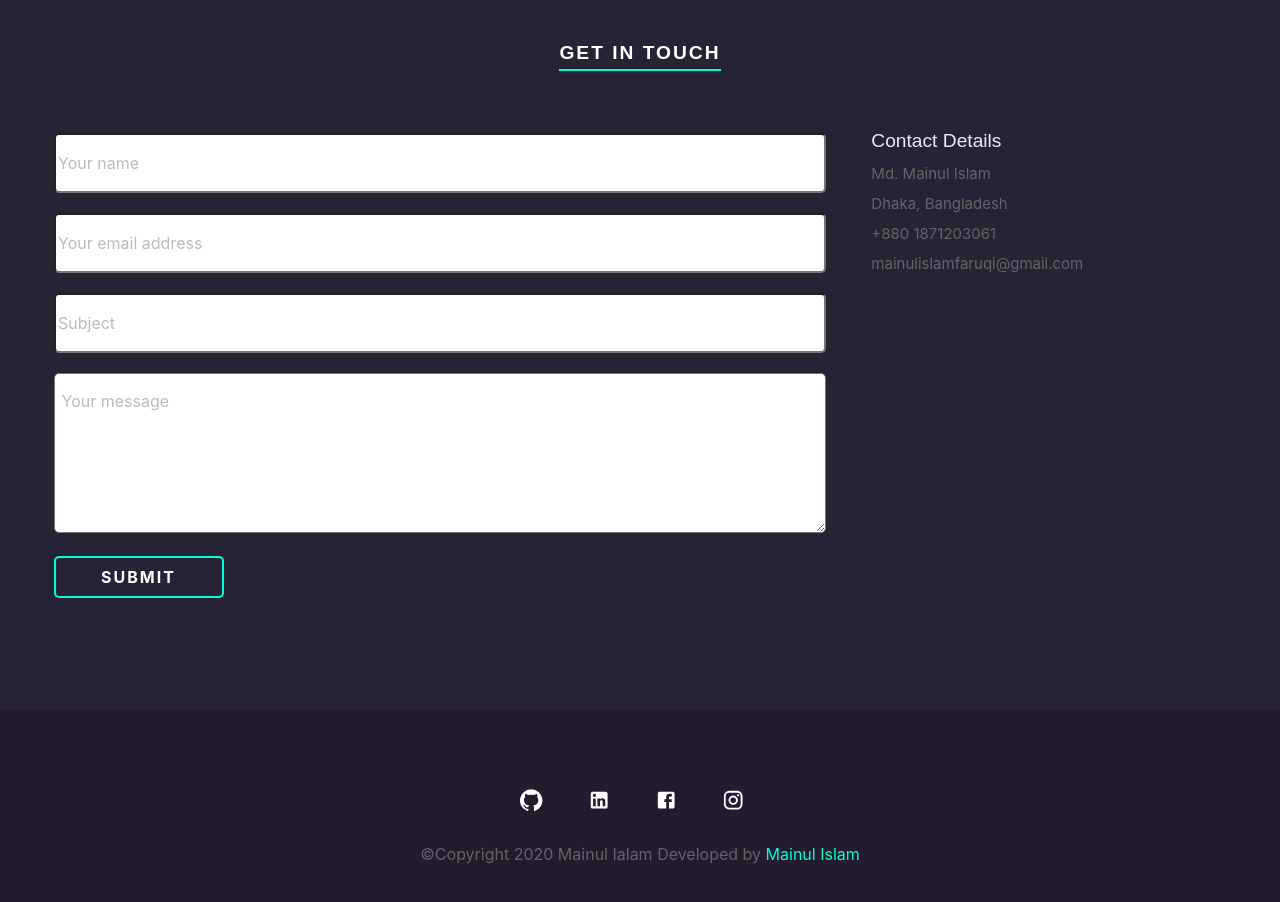
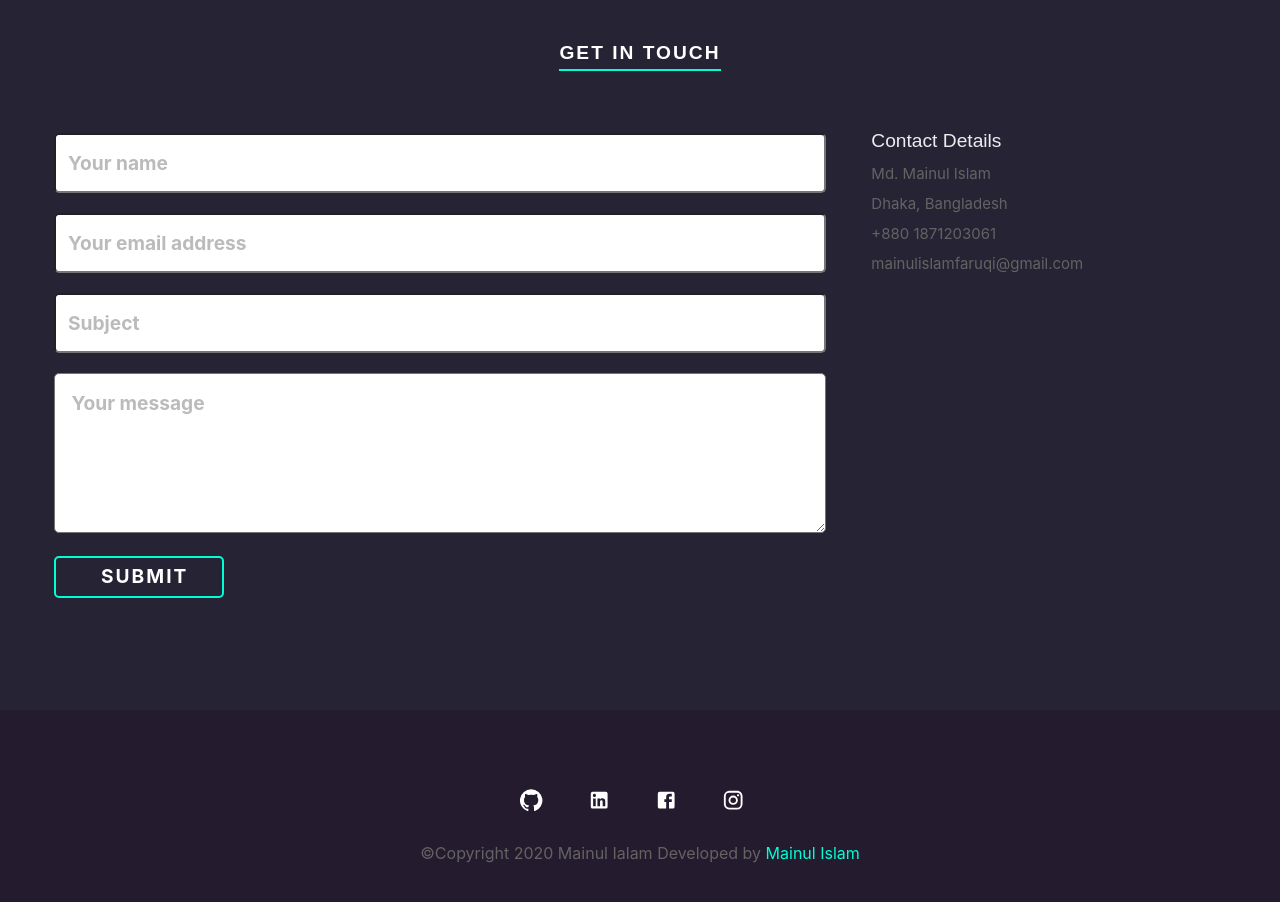
Before and after one commit to CrazyPythonLover1/ReactJs-Portfolio, a React (Create React App) app: page / in a window 1280 px wide. Shown: the part 4280-5182 px from the top of the page. Built offline with nearby package versions, Linux system fonts and the light colour scheme.

Commit message:
Added Contact page

```diff
--- a/package.json
+++ b/package.json
@@ -8,6 +8,7 @@
     "@testing-library/jest-dom": "^4.2.4",
     "@testing-library/react": "^9.5.0",
     "@testing-library/user-event": "^7.2.1",
+    "aos": "^2.3.4",
     "emailjs-com": "^2.6.3",
     "react": "^16.13.1",
     "react-dom": "^16.13.1",
--- a/src/App.js
+++ b/src/App.js
@@ -9,6 +9,7 @@ import {
 import Home from './components/Home/Home/Home';
 import About from './components/About/About';
 import Work from './components/Work/Work';
+import ContactPage from './components/ContactPage/ContactPage';
 
 function App() {
   return (
@@ -25,6 +26,10 @@ function App() {
           <Route path="/work">
             <Work/>
           </Route>
+
+          <Route path="/contact">
+            <ContactPage/>
+          </Route>
         </Switch>
       </div>
     </Router>
--- a/src/components/About/About.js
+++ b/src/components/About/About.js
@@ -172,6 +172,7 @@ const About = () => {
                                     <span> PostgreSQL </span>
                                     <span> Linux Shared Hosting </span>
                                     <span> Chrome Dev Tool </span>
+                                    <span> WordPress </span>
 
                                 </div>
 
@@ -205,6 +206,7 @@ const About = () => {
                                 <div className="familiar-skills my-2 pb-3">
                                     <span> Data Structure </span>
                                     <span> Algorithm  </span>
+                                    <span> Sass  </span>
                                     <span> React Native  </span>
                                     <span> JQuery  </span>
                                     <span> Django REST FRAMEWORK </span>
--- /dev/null
+++ b/src/components/ContactPage/ContactPage.js
@@ -0,0 +1,16 @@
+import React from 'react';
+import Contact from '../Home/Contact/Contact';
+import Footer from '../Home/Footer/Footer';
+import Navbar from '../Shared/Navbar';
+
+const ContactPage = () => {
+    return (
+        <main>
+            <Navbar/>
+            <Contact/>
+            <Footer/>
+        </main>
+    );
+};
+
+export default ContactPage;
--- a/src/components/Home/Contact/Contact.css
+++ b/src/components/Home/Contact/Contact.css
@@ -10,10 +10,14 @@
     margin: 10px 0;
     border-radius: 5px;
     outline-width: 0;
+    font-size: 1.2rem;
+    font-weight: 700;
+    color: #262335;
 }
 
 .contact-form input::placeholder, textarea::placeholder{
-    color: #bbbbbb;;
+    color: #bbbbbb;
+    padding-left: 10px;
 }
 
 .submit-button:hover {
```
Also changed, not shown: 1 other file (tests, documents, lock files or other folders).
